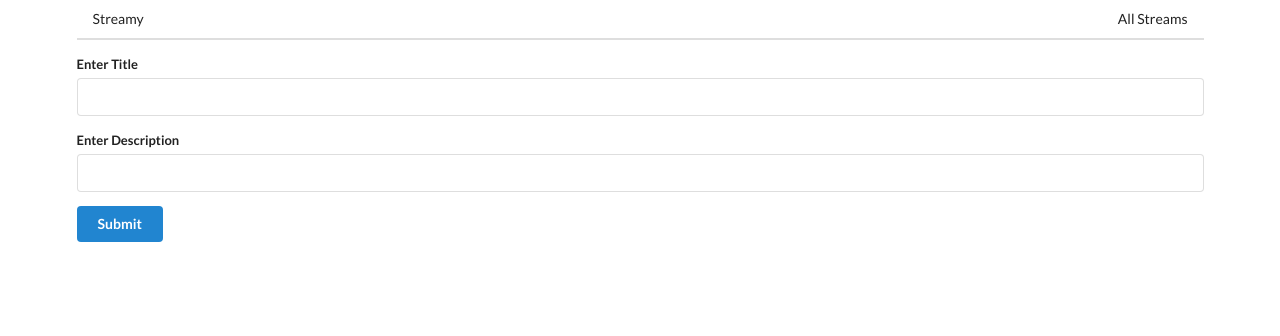
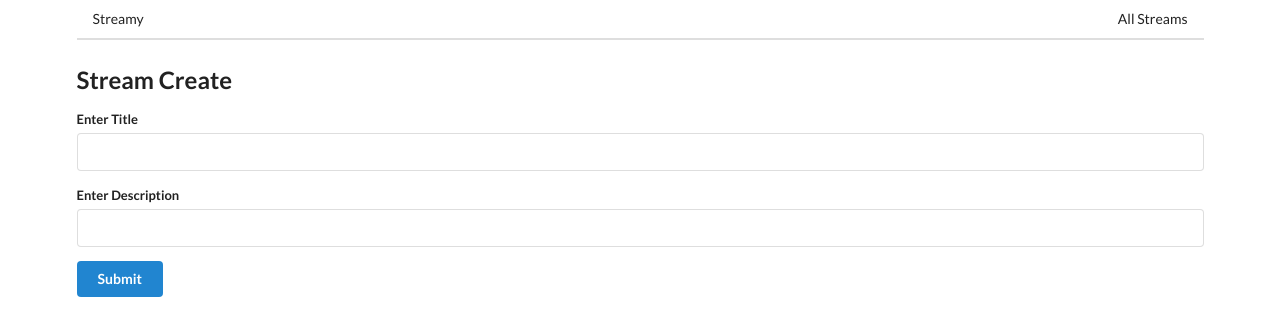
Before and after one commit to TestardR/React-Redux-StreamingApp, a React (Create React App) app in the folder client/: page /streams/new in a window 1280 px wide. Shown: the top 336 px of the page. Built offline with nearby package versions, Linux system fonts and the light colour scheme.

Commit message:
refactoring

```diff
--- a/client/src/components/streams/StreamCreate.js
+++ b/client/src/components/streams/StreamCreate.js
@@ -1,31 +1,9 @@
 import React, { Component } from 'react';
 import { connect } from 'react-redux';
-import { Field, reduxForm } from 'redux-form';
 import { createStream } from '../../actions';
+import StreamForm from './StreamForm';
 
 class StreamCreate extends Component {
-  renderError({ error, touched }) {
-    if (touched && error) {
-      return (
-        <div className="ui error message">
-          <div className="header">{error}</div>
-        </div>
-      );
-    }
-  }
-
-  renderInput = ({ input, label, meta }) => {
-    // console.log(formProps);
-    // console.log(meta);
-    return (
-      <div className="field">
-        <label>{label}</label>
-        <input {...input} autoComplete="off" />
-        {this.renderError(meta)}
-      </div>
-    );
-  };
-
   onSubmit = formValues => {
     this.props.createStream(formValues);
   };
@@ -33,41 +11,14 @@ class StreamCreate extends Component {
   render() {
     // console.log(this.props);
     return (
-      <form
-        onSubmit={this.props.handleSubmit(this.onSubmit)}
-        className="ui form error"
-      >
-        <Field name="title" component={this.renderInput} label="Enter Title" />
-        <Field
-          name="description"
-          component={this.renderInput}
-          label="Enter Description"
-        />
-        <button className="ui button primary">Submit</button>
-      </form>
+      <React.Fragment>
+        <h2>Stream Create</h2>
+        <StreamForm onSubmit={this.onSubmit} />
+      </React.Fragment>
     );
   }
 }
-
-const validate = formValues => {
-  const errors = {};
-  if (!formValues.title) {
-    errors.title = 'You must enter a title';
-  }
-
-  if (!formValues.description) {
-    errors.description = 'You must enter a description';
-  }
-
-  return errors;
-};
-
-const fromWrapped = reduxForm({
-  form: 'streamCreate',
-  validate
-})(StreamCreate);
-
 export default connect(
   null,
   { createStream }
-)(fromWrapped);
+)(StreamCreate);
--- /dev/null
+++ b/client/src/components/streams/StreamForm.js
@@ -0,0 +1,66 @@
+import React, { Component } from 'react';
+import { Field, reduxForm } from 'redux-form';
+
+class StreamForm extends Component {
+  renderError({ error, touched }) {
+    if (touched && error) {
+      return (
+        <div className="ui error message">
+          <div className="header">{error}</div>
+        </div>
+      );
+    }
+  }
+
+  renderInput = ({ input, label, meta }) => {
+    // console.log(formProps);
+    // console.log(meta);
+    return (
+      <div className="field">
+        <label>{label}</label>
+        <input {...input} autoComplete="off" />
+        {this.renderError(meta)}
+      </div>
+    );
+  };
+
+  onSubmit = formValues => {
+    this.props.onSubmit(formValues);
+  };
+
+  render() {
+    // console.log(this.props);
+    return (
+      <form
+        onSubmit={this.props.handleSubmit(this.onSubmit)}
+        className="ui form error"
+      >
+        <Field name="title" component={this.renderInput} label="Enter Title" />
+        <Field
+          name="description"
+          component={this.renderInput}
+          label="Enter Description"
+        />
+        <button className="ui button primary">Submit</button>
+      </form>
+    );
+  }
+}
+
+const validate = formValues => {
+  const errors = {};
+  if (!formValues.title) {
+    errors.title = 'You must enter a title';
+  }
+
+  if (!formValues.description) {
+    errors.description = 'You must enter a description';
+  }
+
+  return errors;
+};
+
+export default reduxForm({
+  form: 'streamForm',
+  validate
+})(StreamForm);
```
Also changed, not shown: 1 other file (tests, documents, lock files or other folders).
